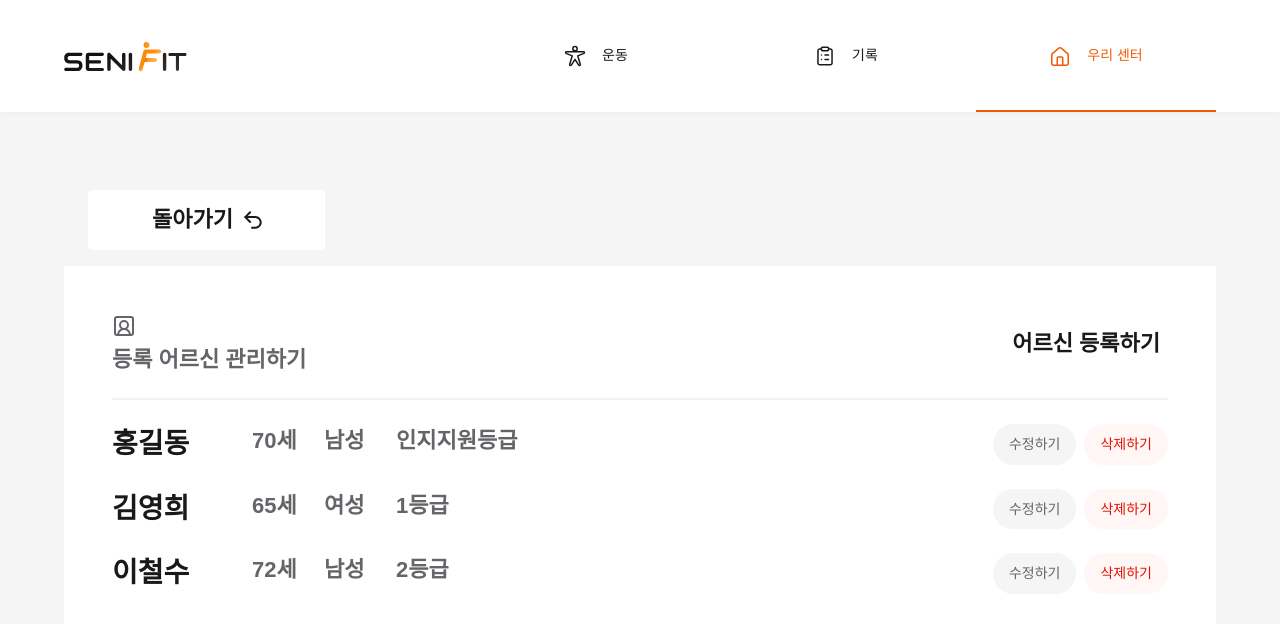
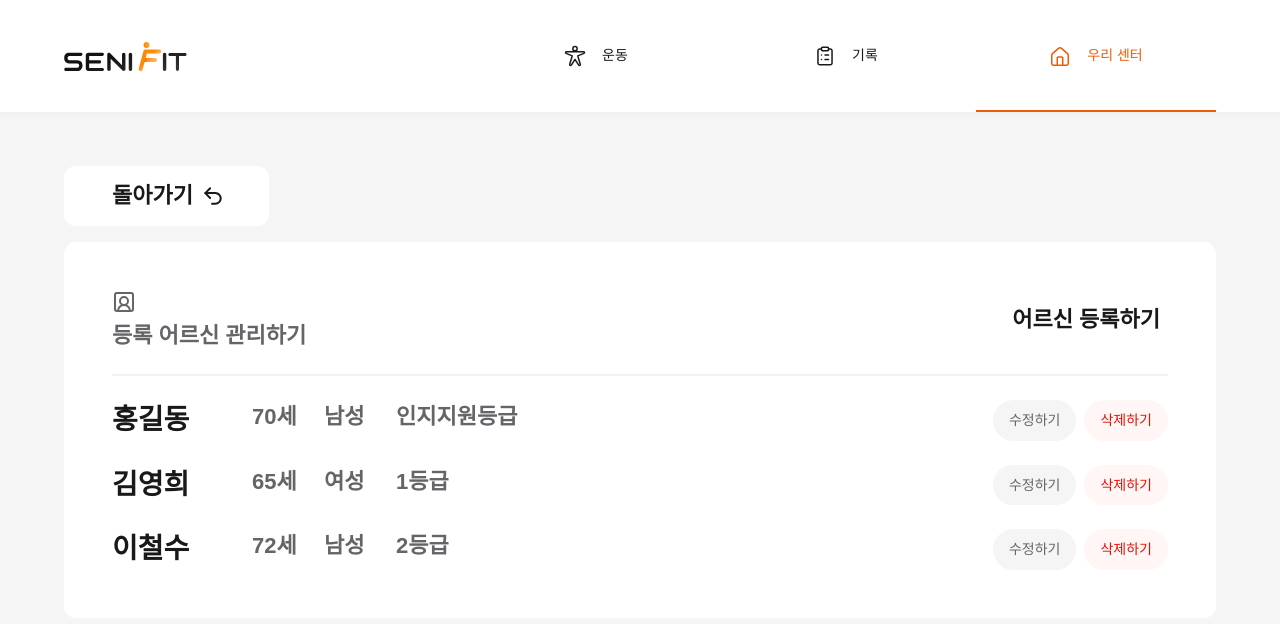
Before and after one commit to Team-Senifit/Web, a Next.js app: page /my-center/members in a window 1280 px wide. Shown: the top 624 px of the page. Built offline with nearby package versions, Linux system fonts and the light colour scheme; a web font is replaced by a local one.

Commit message:
Design: 돌아가기 버튼 반응형 처리

```diff
--- a/src/app/my-center/members/page.tsx
+++ b/src/app/my-center/members/page.tsx
@@ -44,6 +44,7 @@ const Page = () => {
           width: 1,
           bgcolor: "background.paper",
           p: [3, 6],
+          borderRadius: [0, "0.75rem"],
         }}
       >
         <PageInfoCard />
--- a/src/app/my-center/members/panel/ReturnButton.tsx
+++ b/src/app/my-center/members/panel/ReturnButton.tsx
@@ -7,8 +7,8 @@ const ReturnButton = () => {
   return (
     <Box
       sx={{
-        pt: "1.5rem",
-        px: "1.5rem",
+        pt: ["1.5rem", 0],
+        px: ["1.5rem", 0],
       }}
     >
       <Button
@@ -25,10 +25,11 @@ const ReturnButton = () => {
           />
         }
         sx={{
-          width: [1, "fit-content"],
+          width: [1, "205px"],
           py: [2],
-          px: [8],
+          px: [8, 0],
           bgcolor: "background.paper",
+          borderRadius: "0.75rem",
         }}
       >
         <Typography
```
